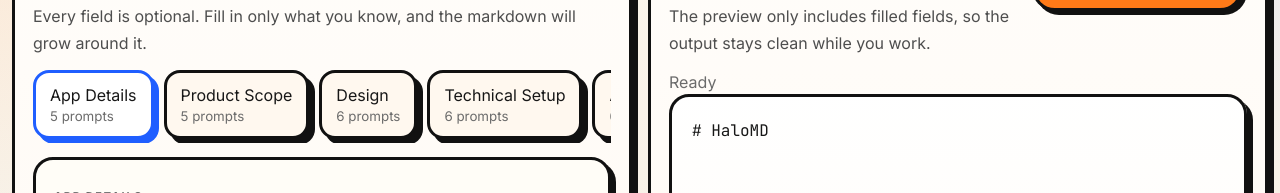
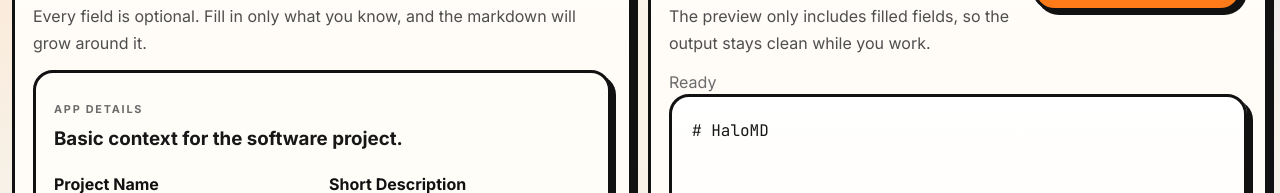
Before and after one commit to marthinmhpakpahan/halo-md-nextjs, a Next.js app: page / in a window 1280 px wide. Shown: the part 252-445 px from the top of the page. Built offline with nearby package versions, Linux system fonts and the light colour scheme; no server answers.

Commit message:
fix: remove wizard tabs

```diff
--- a/src/app/globals.css
+++ b/src/app/globals.css
@@ -128,7 +128,6 @@
 
 .panel,
 .section-card,
-.section-chip,
 .wizard-card,
 .history-item,
 .history-popover,
@@ -352,47 +351,6 @@
   box-shadow: 4px 4px 0 var(--border);
 }
 
-.wizard-tabs {
-  display: flex;
-  gap: 10px;
-  margin-bottom: 14px;
-  overflow-x: auto;
-  padding-bottom: 4px;
-}
-
-.section-chip {
-  width: 100%;
-  display: flex;
-  flex-direction: column;
-  align-items: flex-start;
-  gap: 3px;
-  padding: 12px 14px;
-  border-radius: 16px;
-  color: var(--text);
-  text-align: left;
-  white-space: nowrap;
-  transition:
-    transform 160ms ease,
-    box-shadow 160ms ease,
-    background-color 160ms ease;
-}
-
-.section-chip:hover {
-  transform: translate(-1px, -1px);
-  background: #fff;
-  box-shadow: 5px 5px 0 var(--border);
-}
-
-.section-chip.active {
-  background: #fff;
-  box-shadow: 5px 5px 0 var(--accent-2);
-  border-color: var(--accent-2);
-}
-
-.section-chip small {
-  color: var(--soft);
-}
-
 .wizard-card {
   border-radius: 20px;
   padding: 18px;
--- a/src/components/halo-md-app.tsx
+++ b/src/components/halo-md-app.tsx
@@ -286,21 +286,6 @@
             </div>
           </div>
 
-          <div className="wizard-tabs">
-            {wizardSections.map((section, index) => (
-              <button
-                key={section.id}
-                type="button"
-                className={index === activeSectionIndex ? "section-chip active" : "section-chip"}
-                aria-current={index === activeSectionIndex ? "true" : undefined}
-                onClick={() => goToSection(index)}
-              >
-                <span>{section.title}</span>
-                <small>{section.fields.length} prompts</small>
-              </button>
-            ))}
-          </div>
-
           <article className="wizard-card" id={activeSection?.id}>
             <div className="section-heading">
               <div>
```
